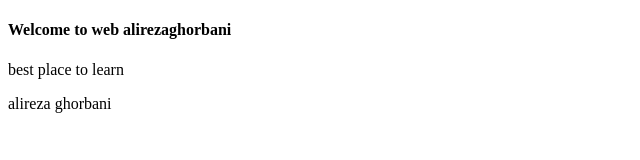
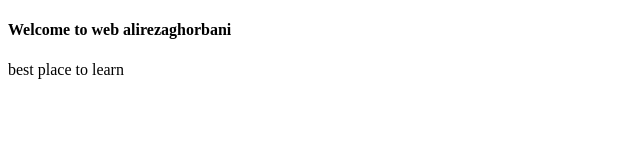
Before and after one commit to ghorbanialireza/VSCode-git, a plain HTML site: page index.html in a window 1280 px wide. Shown: the whole page, without its empty margins (0-640 px from the left). Drawn offline with Linux system fonts and the light colour scheme.

Commit message:
index.html editor

```diff
--- a/index.html
+++ b/index.html
@@ -9,7 +9,6 @@
     <div>
       <h4>Welcome to web alirezaghorbani</h4>
       <p>best place to learn</p>
-      <p>alireza ghorbani</p>
     </div>
   </body>
 </html>
```
